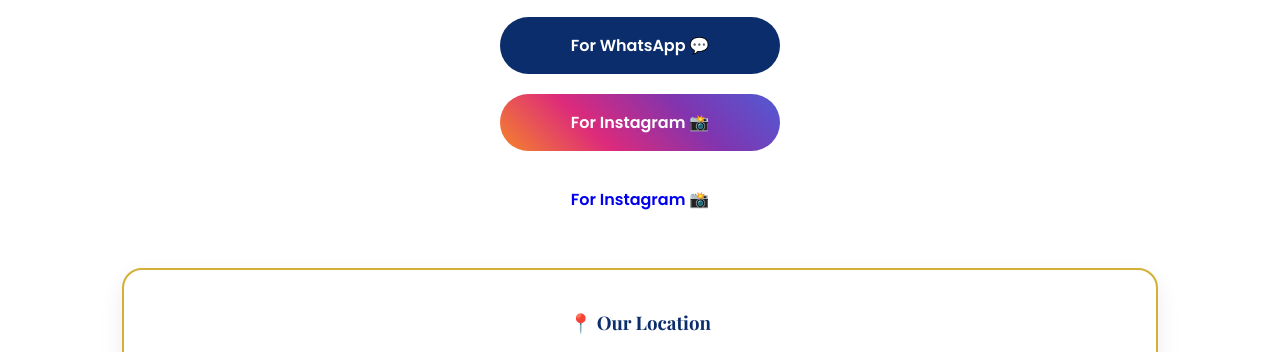
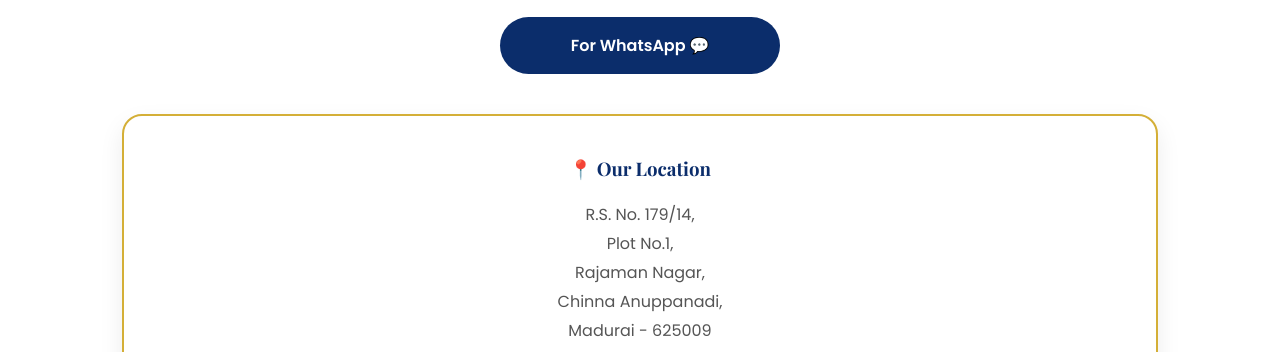
Before and after one commit to JPraveen-developer/JMP_Grill_works, a plain HTML site: page index.html in a window 1280 px wide. Shown: the part 4110-4462 px from the top of the page. Drawn offline with nearby package versions, Linux system fonts and the light colour scheme.

Commit message:
Remove duplicate Instagram links from index.html
Removed duplicate Instagram contact links from index.html.

```diff
--- a/index.html
+++ b/index.html
@@ -223,19 +223,6 @@
                 <a href="https://wa.me/916383674467" target="_blank" class="contact-btn whatsapp-btn">
                     For WhatsApp 💬
                 </a>
-
-                <a href="https://www.instagram.com/jmp_grill_works/"
-                   target="_blank"
-                   class="contact-btn instagram-btn">
-                   For Instagram 📸
-                </a>
-
-                <a href="https://www.instagram.com/jmp_grill_works?igsh=MWdwMTQ1MmUwNWxxaQ=="
-                   target="_blank"
-                   class="contact-btn insta-btn">
-                   For Instagram 📸
-                </a>
-
             </div>
 
             <div class="address-card">
```
